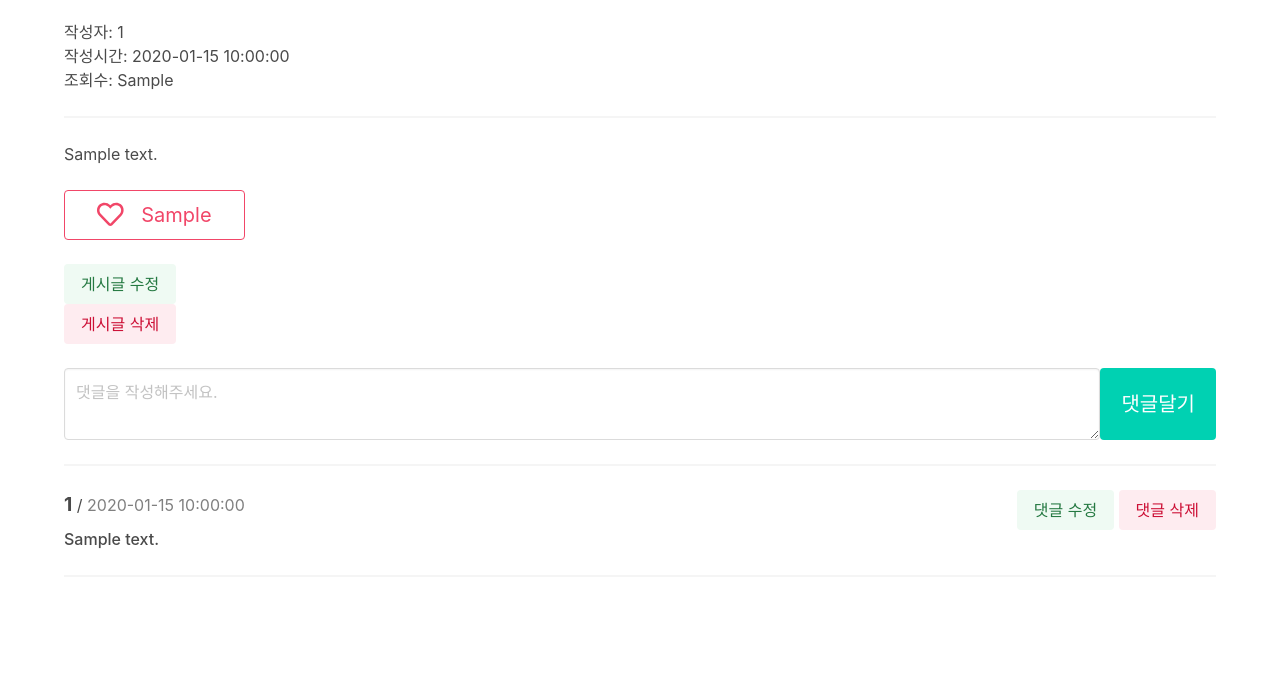
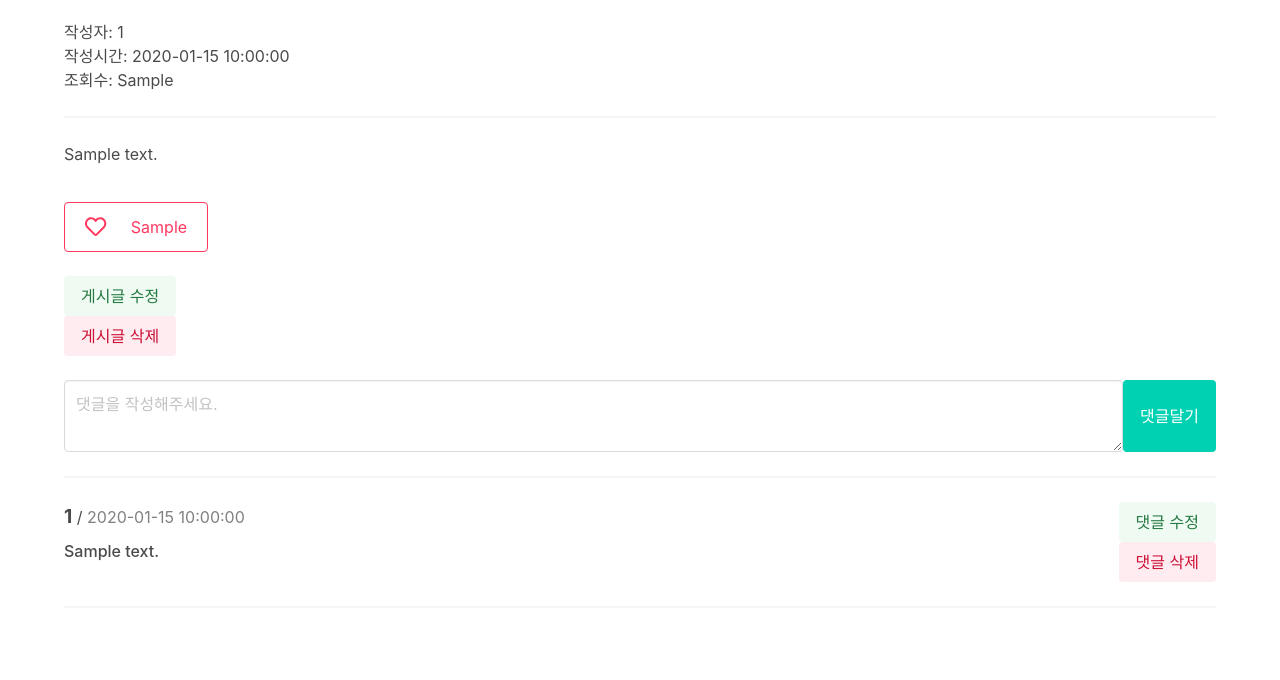
Before and after one commit to emplam27/sw-jungle-week-0, a Flask app: template templates/article_detail.html in a window 1280 px wide. Shown: the part 192-872 px from the top of the page. Before the commit the page ends 741 px from the top, so only its background shows below. Run offline with Flask 2, Linux system fonts and the light colour scheme; the template is opened without the code that fills it: most values are stand-ins (such as "Sample title", 1, 10 or a date in 2020); parts of the project's set-up code (start-up, migrations or seed data) failed here and were passed over; some libraries are stand-ins or nearby versions.

Commit message:
Update comment

```diff
--- a/static/css/detail.css
+++ b/static/css/detail.css
@@ -30,3 +30,35 @@
 .comment-content {
   font-weight: 500;
 }
+
+.like-button-outlined {
+  border: 1px solid hsl(348, 100%, 61%);
+  border-radius: 4px;
+  color: hsl(348, 100%, 61%);
+  width: fit-content;
+}
+
+.like-button-full {
+  border: 1px solid hsl(348, 100%, 61%);
+  border-radius: 4px;
+  background-color: hsl(348, 100%, 61%);
+  color: white;
+  width: fit-content;
+}
+
+.comment-modify {
+  width: 100%;
+}
+
+.comment-modify-form {
+  display: flex;
+  width: 100%;
+}
+
+.comment-modify-button {
+  display: flex;
+}
+
+.comment-modify-textarea {
+  width: 100%;
+}
--- a/templates/article_detail.html
+++ b/templates/article_detail.html
@@ -6,6 +6,7 @@
 
 
 {% block content %}
+  <p id="article-id" style="display: none;">{{ article._id }}</p>
   <p class="title">
     {{ article.article_title }}
   </p>
@@ -20,57 +21,57 @@
   <div class="mt-5">
     {% if is_like %}
       <p id="is-like" style="display: none;">true</p>
-      <button id="like-button" class="button is-danger is-medium">
-        <div class="p-3">
-          <i class="fas fa-heart fa-lg mr-3"></i>
-          <span id="like-count">{{ article.article_like }}</span>
+      <div class="pt-3">
+        <div id="like-button" class="like-button-full p-3">
+          <span id="heart-icon" class="mr-2 ml-2"><i class="far fa-heart fa-lg mr-3"></i></span>
+          <span id="like-count" class="mr-2">{{ article.article_like }}</span>
         </div>
-      </button>
+      </div>
     {% else %}
-    <p id="is-like" style="display: none;">false</p>
-    <button id="like-button" class="button is-danger is-outlined is-medium">
-      <div class="p-3">
-        <i class="far fa-heart fa-lg mr-3"></i>
-        <span id="like-count">{{ article.article_like }}</span>
+      <p id="is-like" style="display: none;">false</p>
+      <div class="pt-3">
+        <div id="like-button" class="like-button-outlined p-3">
+          <span id="heart-icon" class="mr-2 ml-2"><i class="far fa-heart fa-lg mr-3"></i></span>
+          <span id="like-count" class="mr-2">{{ article.article_like }}</span>
+        </div>
       </div>
-    </button>
     {% endif %}
   </div>
 
   {% if user_id == article.user_id %}
     <div class="mt-5">
       <form action="/article/{{ article._id }}/modify" method="GET">
-        <input type="hidden" name="csrf_token" value="{{ csrf_token() }}"/>
         <button class="button is-success is-light" type="submit">게시글 수정</button>
       </form>
       <form action="/article/{{ article._id }}/delete" method="POST">
-        <input type="hidden" name="csrf_token" value="{{ csrf_token() }}"/>
         <button class="button is-danger is-light" type="submit">게시글 삭제</button>
       </form>
     </div>
   {% endif %}
 
   <div>
-    <form action="" class="comment-form mt-5">
+    <form action="/article/{{ article._id }}/comment" method="POST" class="comment-form mt-5">
       <div class="comment-textarea">
-        <textarea class="textarea" placeholder="댓글을 작성해주세요." rows="2"></textarea>
+        <textarea class="textarea" name="comment_content" placeholder="댓글을 작성해주세요." rows="2"></textarea>
       </div>
-      <button class="button is-primary is-medium comment-button">댓글달기</button>
+      <button class="button is-primary comment-button">댓글달기</button>
     </form>
     <hr>
 
     {% for comment in comments %}
-    <div class="comment-list">
+    <div id="comment-{{ comment._id }}" class="comment-list">
       <div>
         <span class="comment-user">{{ comment.user_id }}</span>
         <span> / </span>
-        <span class="comment-time">{{ comment.comment_created_at }}</span>
+        <span class="comment-time">{{ comment.comment_modified_at }}</span>
         <div class="comment-content pt-2">{{ comment.comment_content }}</div>
       </div>
       {% if user_id == comment.user_id %}
         <div>
-          <button class="button is-success is-light">댓글 수정</button>
-          <button class="button is-danger is-light">댓글 삭제</button>
+          <button class="button is-success is-light" onclick="changeCommentForm(`{{ comment._id }}`, `{{ comment.user_id }}`, `{{ comment.article_key }}`, `{{ comment.comment_content }}`, `{{ comment.comment_modified_at }}`)">댓글 수정</button>
+          <form action="/comment/{{ comment._id }}/delete" method="POST">
+            <button class="button is-danger is-light">댓글 삭제</button>
+          </form>
         </div>
       {% endif %}
     </div>
@@ -82,25 +83,57 @@
 
 {% block script %}
 <script>
-  const likeButton = document.getElementById('like-button')
-  const likeCount = parseInt(document.getElementById('like-count').innerText)
-  const isLike = document.getElementById('is-like').innerText
-  console.log(likeCount, isLike)
-  likeButton.addEventListener("click", null)
+  let likeButton = document.getElementById('like-button')
+  let likeCount = document.getElementById('like-count')
+  let likeCountNumber = parseInt(likeCount.innerText)
+  let heartIcon = document.getElementById('heart-icon')
+  let isLike = document.getElementById('is-like').innerText
+  let articleId = document.getElementById('article-id').innerText
+  likeButton.addEventListener("click", changeLike)
 
   function changeLike() {
+    console.log(articleId)
+    $.ajax({
+      type: "GET",
+      url: "/article/" + articleId + "/like",
+    })
 
     if (isLike === 'false') {
-      likeCount += 1
-      likeButton.classList.toggle(is-outlined)
-      likeButton.style.color = 'white'
+      isLike = 'true'
+      likeCountNumber += 1
+      likeCount.innerText = likeCountNumber
+      likeButton.className = 'like-button-full p-3'
     } else {
-      likeCount -= 1
-      likeButton.classList.toggle(is-outlined)
-      likeButton.style.color = ''
+      isLike = 'false'
+      likeCountNumber -= 1
+      likeCount.innerText = likeCountNumber
+      likeButton.className = 'like-button-outlined p-3'
     }
-
   }
 
+  function changeCommentForm(commentId, UserId, ArticleKey, commentContent, commentModifiedAt) {
+    console.log(commentId, UserId, ArticleKey, commentContent)
+    console.log(`comment-${UserId}`)
+    const commentElement = document.getElementById(`comment-${commentId}`)
+    console.log(commentElement)
+    commentElement.innerHTML = `
+      <div class="comment-modify">
+        <span class="comment-user">${UserId}</span>
+        <span> / </span>
+        <span class="comment-time">${commentModifiedAt}</span>
+        <div class="comment-modify-form mt-3">
+          <form class="comment-modify-form" action="/comment/${commentId}/modify" method="POST">
+            <div class="comment-modify-textarea">
+              <textarea class="textarea" name="comment_content" rows="2">${commentContent}</textarea>
+            </div>
+            <button class="button is-success is-light comment-button">댓글수정</button>
+          </form>
+          <form class="comment-modify-button" action="/article/{{ article._id }}" method="GET">
+            <button class="button is-warning is-light comment-button">취소</button>
+          </form>
+        </div>
+      </div>
+    `
+  }
 </script>
 {% endblock %}
```
Also changed, not shown: front_test_app.py (+14 -13 lines).
